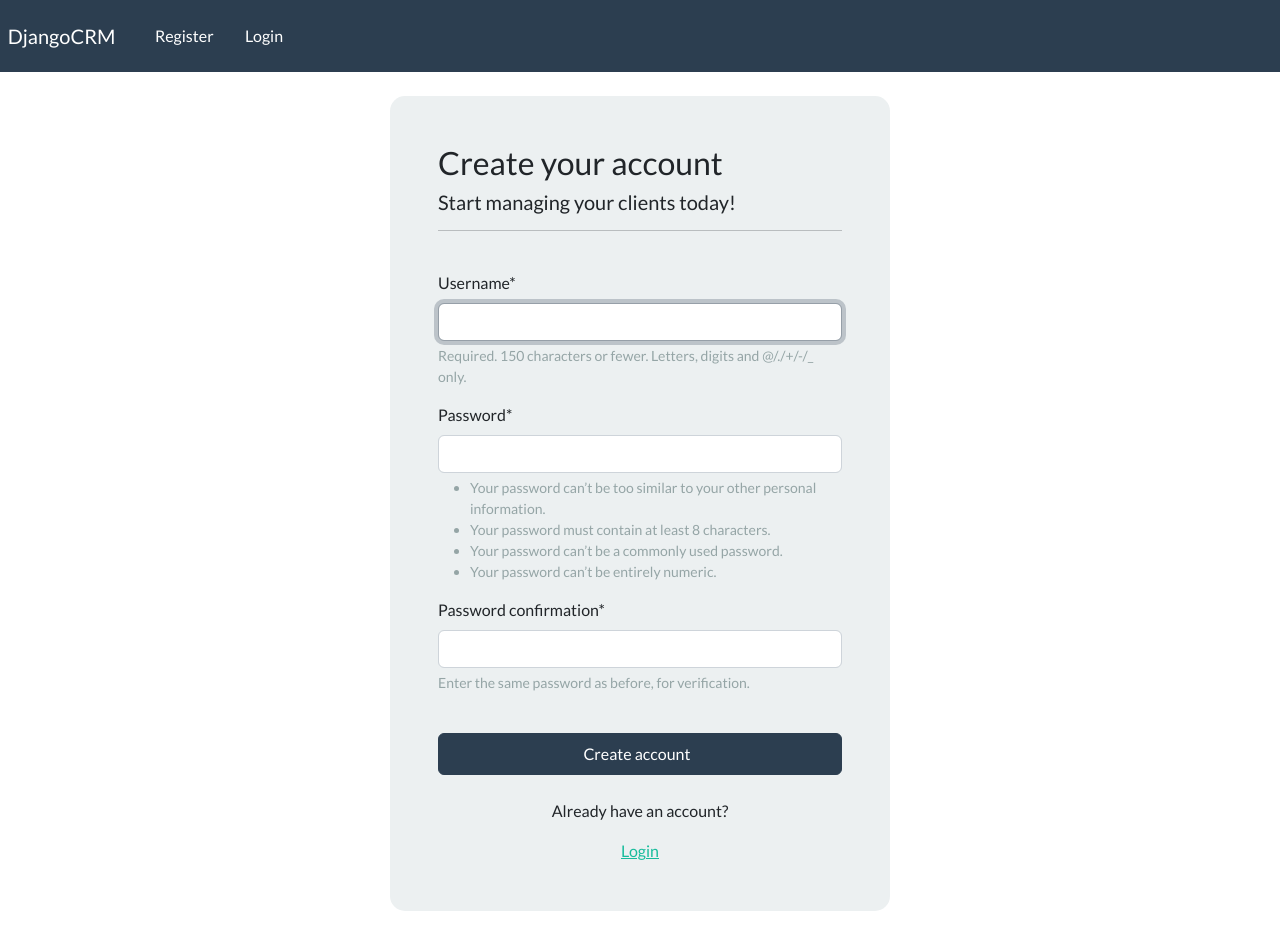
After one commit to Youssef-Chibane/Django-CRM, a Django app: page /register in a window 1280 px wide. The commit adds this page. Run offline with Django 5.2, Linux system fonts and the light colour scheme; some libraries are stand-ins or nearby versions.

Commit message:
auth done

```diff
--- /dev/null
+++ b/app/forms.py
@@ -0,0 +1,22 @@
+from django.contrib.auth.forms import UserCreationForm, AuthenticationForm
+from django.contrib.auth.models import User
+from django import forms
+from django.forms.widgets import PasswordInput, TextInput
+
+
+# create a user form
+
+class CreateUserForm(UserCreationForm):
+
+    class Meta:
+        model = User
+        fields = ['username', 'password1', 'password2']
+
+
+
+# login a user form
+
+class LoginForm(AuthenticationForm):
+
+    username = forms.CharField(widget=TextInput())
+    password = forms.CharField(widget=PasswordInput())
--- a/app/templates/app/base.html
+++ b/app/templates/app/base.html
@@ -5,10 +5,12 @@
     <meta charset="UTF-8">
     <meta name="viewport" content="width=device-width, initial-scale=1.0">
     <title>Django-CRM</title>
-    <link rel="stylesheet" href="https://bootswatch.com/5/flatly/bootstrap.min.css">
-    <link rel="stylesheet" href="{% static 'css/styles.css' %} %}">
+    <link rel="stylesheet" type="text/css" href="https://bootswatch.com/5/flatly/bootstrap.min.css">
+    <link rel="stylesheet" type="text/css" href="{% static 'css/styles.css' %}">
 </head>
 <body>
+
+    {% include 'app/navbar.html' %}
 
     <div class="container">
 
@@ -19,8 +21,9 @@
     </div>
 
     <script src="{% static 'js/app.js' %}"></script>
-    <script src="https://cdn.jsdelivr.net/npm/@popperjs/core@2.11.8/dist/umd/popper.min.js" integrity="sha384-I7E8VVD/ismYTF4hNIPjVp/Zjvgyol6VFvRkX/vR+Vc4jQkC+hVqc2pM8ODewa9r" crossorigin="anonymous"></script>
-    <script src="https://cdn.jsdelivr.net/npm/bootstrap@5.3.3/dist/js/bootstrap.min.js" integrity="sha384-0pUGZvbkm6XF6gxjEnlmuGrJXVbNuzT9qBBavbLwCsOGabYfZo0T0to5eqruptLy" crossorigin="anonymous"></script>
+    <script src="https://code.jquery.com/jquery-3.4.1.slim.min.js" integrity="sha384-J6qa4849blE2+poT4WnyKhv5vZF5SrPo0iEjwBvKU7imGFAV0wwj1yYfoRSJoZ+n" crossorigin="anonymous"></script>
+    <script src="https://cdn.jsdelivr.net/npm/popper.js@1.16.0/dist/umd/popper.min.js" integrity="sha384-Q6E9RHvbIyZFJoft+2mJbHaEWldlvI9IOYy5n3zV9zzTtmI3UksdQRVvoxMfooAo" crossorigin="anonymous"></script>
+    <script src="https://cdn.jsdelivr.net/npm/bootstrap@4.4.1/dist/js/bootstrap.min.js" integrity="sha384-wfSDF2E50Y2D1uUdj0O3uMBJnjuUD4Ih7YwaYd1iqfktj0Uod8GCExl3Og8ifwB6" crossorigin="anonymous"></script>
 
 </body>
 </html>
--- /dev/null
+++ b/app/templates/app/navbar.html
@@ -0,0 +1,77 @@
+
+<nav class="navbar navbar-expand-lg navbar-dark bg-primary justify-content-center">
+
+    <a class="navbar-brand main-heading" href="{% url '' %}">
+
+      &nbsp; DjangoCRM
+
+    </a>
+
+
+    <button
+      class="navbar-toggler"
+      type="button"
+      data-toggle="collapse"
+      data-target="#navbarNavDropdown"
+      aria-controls="navbarNavDropdown"
+      aria-expanded="false"
+      aria-label="Toggle navigation"
+    >
+      <span class="navbar-toggler-icon"></span>
+
+    </button>
+
+
+      <div class="collapse navbar-collapse text-center" id="navbarNavDropdown">
+
+
+        <ul class="navbar-nav mr-auto">
+
+
+          &nbsp;     &nbsp;     &nbsp;
+
+          {% if user.is_authenticated %}
+
+            <li class="nav-item">
+
+              <a class="nav-link" href="{% url 'dashboard' %}">Dashboard &nbsp; <i class="fa fa-home" aria-hidden="true"></i> </a>
+
+            </li>
+
+
+            &nbsp;     &nbsp;     &nbsp;
+
+
+            <li class="nav-item">
+
+              <a class="nav-link" href="{% url 'logout' %}">Sign out &nbsp; <i class="fa fa-sign-out" aria-hidden="true"></i> </a>
+
+            </li>
+
+
+        </ul>
+
+        {% else %}
+
+        <li class="nav-item">
+
+          <a class="nav-link" href="{% url 'register' %}"> Register </a>
+
+        </li>
+
+
+        &nbsp;     &nbsp;     &nbsp;
+
+
+        <li class="nav-item">
+
+          <a class="nav-link" href="{% url 'login' %}">Login</a>
+
+        </li>
+
+
+        {% endif %}
+
+      </div>
+
+  </nav>
--- a/app/templates/app/register.html
+++ b/app/templates/app/register.html
@@ -0,0 +1,47 @@
+{% extends "app/base.html" %}
+
+{% load crispy_forms_tags %}
+
+{% block content %}
+
+    <body>
+
+        <div class="container bg-light shadow-md p-5 form-layout">
+
+            <h3> Create your account </h3>
+
+            <h5> Start managing your clients today! </h5>
+
+            <hr>
+            <br>
+
+            <form method="POST" autocomplete="off">
+
+                {% csrf_token %}
+
+                {{ form|crispy }}
+
+                <br>
+
+                <button type="submit" class="btn btn-primary w-100 btn-block p-2"> Create account &nbsp; <i class="fa fa-user" aria-hidden="true"></i> </button>
+
+
+            </form>
+
+            <br>
+
+            <div class="text-center">
+
+                <p> Already have an account? </p> <a href="{% url 'login' %}"> Login </a>
+
+            </div>
+
+
+        </div>
+
+        <br>
+
+    </body>
+
+
+{% endblock %}
--- a/app/urls.py
+++ b/app/urls.py
@@ -2,5 +2,9 @@ from django.urls import path
 from . import views
 
 urlpatterns = [
-    path('', views.home, name='home')
+    path('', views.home, name=""),
+    path('login', views.login, name="login"),
+    path('register', views.register, name="register"),
+    path('logout', views.logout, name="logout"),
+    path('dashboard', views.dashboard, name="dashboard"),
 ]
--- a/app/views.py
+++ b/app/views.py
@@ -1,7 +1,62 @@
-from django.shortcuts import render, HttpResponse
+from django.shortcuts import render, redirect
+from .forms import CreateUserForm, LoginForm
+from django.contrib.auth.models import auth
+from django.contrib.auth import authenticate
+from django.contrib.auth.decorators import login_required
 
-# Create your views here.
+# home page
+
+def home(request):
+    return render(request, 'app/index.html')
+
+# register page
+
+def register(request):
+
+    form = CreateUserForm()
+
+    if request.method == "POST":
+
+        form = CreateUserForm(request.POST)
+
+        if form.is_valid():
+            form.save()
+            return redirect("login")
+
+    context = {'form':form}
+    return render(request, 'app/register.html', context=context)
 
 
-def home(request):
-    return HttpResponse('Hello from the home page')
+def login(request):
+    form = LoginForm()
+
+    if request.method == "POST":
+
+        form = LoginForm(request, data=request.POST)
+
+        if form.is_valid():
+
+            username = request.POST.get('username')
+            password = request.POST.get('password')
+
+            user = authenticate(request, username=username, password=password)
+
+            if user is not None:
+
+                auth.login(request, user)
+
+                return redirect("dashboard")
+
+    context = {'form':form}
+
+    return render(request, 'app/login.html', context=context)
+
+
+def logout(request):
+
+    auth.logout(request)
+    return redirect("login")
+
+@login_required(login_url='login')
+def dashboard(request):
+    return render(request, 'app/dashboard.html')
--- a/static/css/styles.css
+++ b/static/css/styles.css
@@ -1,3 +1,6 @@
-h1{
-    color: red;
+.form-layout{
+
+    border-radius: 15px;
+    width: 500px;
+
 }
```
Also changed, not shown: app/templates/app/dashboard.html (+7 -0 lines), app/templates/app/index.html (+28 -1 lines), app/templates/app/login.html (+42 -0 lines), crm/settings.py (+7 -0 lines).
